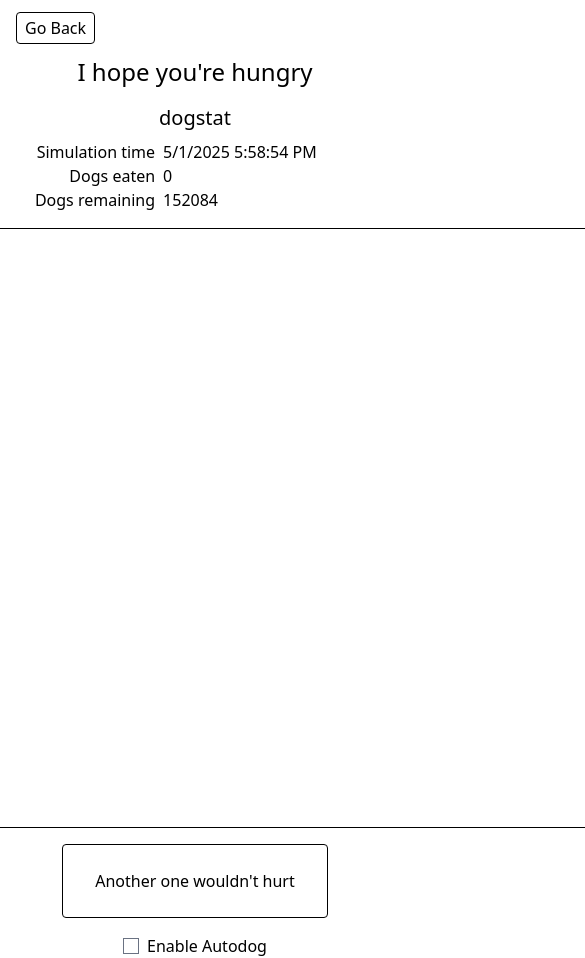
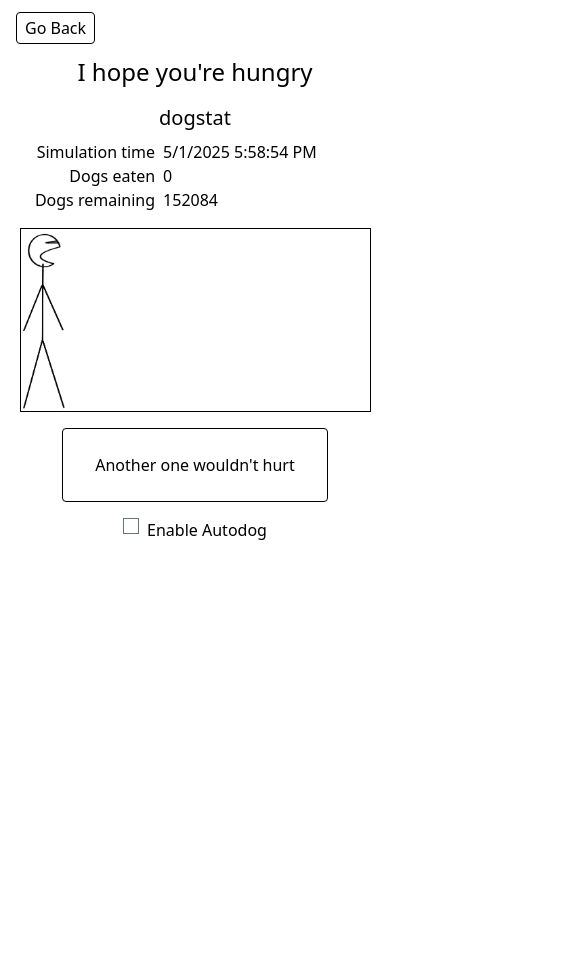
Before and after one commit to Blquinn/your-life-in-dogs, a SvelteKit app: page /bbq in a window 390 px wide. Shown: the whole page, 585 px wide, since content can reach past the window. After the commit the page ends 844 px from the top, so only its background shows below. Built offline with nearby package versions, Linux system fonts and the light colour scheme.

Commit message:
Make game responsive

```diff
--- a/src/routes/bbq/+page.svelte
+++ b/src/routes/bbq/+page.svelte
@@ -23,16 +23,19 @@
 		requestAnimationFrame(onFrame);
 	}
 
-	const screenWidth = 800;
-	const screenHeight = 600;
+	let viewportWidth = $state(800);
+	let viewportHeight = $state(420);
 
-	const scaleFactor = 6; // px per virtual inch
+	const referenceScaleFactor = 6;
+	const referencePixels = 420 / referenceScaleFactor;
 
-	const dogWidth = hotDogWidth * scaleFactor;
-	const dogHeight = hotDogLength * scaleFactor;
+	let scaleFactor = $derived(viewportHeight / referencePixels);
 
-	const manHeight = humanHeight * scaleFactor;
-	const manWidth = humanWidth * scaleFactor;
+	let dogWidth = $derived(hotDogWidth * scaleFactor);
+	let dogHeight = $derived(hotDogLength * scaleFactor);
+
+	let manHeight = $derived(humanHeight * scaleFactor);
+	let manWidth = $derived(humanWidth * scaleFactor);
 
 	let autodogEnabled = $state(false);
 
@@ -43,7 +46,7 @@
 
 	let dogsPerHour = $derived(dogFormState.state.totalDogs / dogFormState.state.daysLeft / 24);
 	let spawnRate = $derived((dogsPerHour / 60 / 60) * timeMultiplier);
-	let dogVelocity = $derived(autodogEnabled ? (spawnRate * screenWidth) / dogWidth : 400);
+	let dogVelocity = $derived(autodogEnabled ? (spawnRate * viewportWidth) / dogWidth : 400);
 
 	let startTime = new Date();
 	let totalGameTimeElapsed = $state(0.0);
@@ -70,8 +73,8 @@
 
 		const id = nextId();
 		inFlightDogs.set(id, {
-			x: screenWidth + dogWidth,
-			y: screenHeight - dogWidth - (manHeight - 8 * scaleFactor)
+			x: viewportWidth + dogWidth,
+			y: viewportHeight - dogWidth - (manHeight - 8 * scaleFactor)
 		});
 	}
 
@@ -118,9 +121,9 @@
 	<a class="rounded border px-2 py-1" href="/dog-mountain">Go Back</a>
 </div>
 
-<main class="flex flex-col items-center justify-center space-y-4">
+<main class="space-y-4">
 	{#if dogsRemaining > 0}
-		<h2 class="text-2xl">I hope you're hungry</h2>
+		<h2 class="text-center text-2xl">I hope you're hungry</h2>
 
 		<div class="flex flex-col items-center space-y-2">
 			<h3 class="text-xl">dogstat</h3>
@@ -145,18 +148,19 @@
 		</div>
 
 		<div
-			class="relative overflow-hidden border"
-			style={`
-                width: ${screenWidth}px;
-                height: ${screenHeight}px;
-            `}
+			bind:clientWidth={viewportWidth}
+			bind:clientHeight={viewportHeight}
+			class="
+				relative mx-auto aspect-[800/420] w-[90%] overflow-hidden
+				border
+			"
 		>
 			<div
 				style={`
                     position: absolute;
                     width: ${manWidth}px;
                     left: 0px;
-                    top: ${screenHeight - manHeight}px;
+                    top: ${viewportHeight - manHeight}px;
                 `}
 			>
 				<div
@@ -200,15 +204,15 @@
 		</div>
 
 		{#if autodogEnabled}
-			<div class="m-auto">
+			<div class="mx-auto w-9/10 max-w-128">
 				<p>
 					By default, autodog runs in real time. In other words it will spawn hot dogs at a rate of {dogsPerHour.toFixed(
 						3
 					)} per hour.
 				</p>
-				<label for="dog-rate" class="flex items-center space-x-2">
+				<label for="dog-rate" class="flex flex-col items-center space-y-2 space-x-2 sm:flex-row">
 					<input
-						class="w-92"
+						class="w-9/10 max-w-92"
 						type="range"
 						name="dog-rate"
 						id="dog-rate"
@@ -221,12 +225,14 @@
 				</label>
 			</div>
 		{:else}
-			<button class="cursor-pointer rounded border px-8 py-6" onmousedown={spawnDog}
-				>Another one wouldn't hurt</button
-			>
+			<div class="flex items-center">
+				<button class="mx-auto cursor-pointer rounded border px-8 py-6" onmousedown={spawnDog}
+					>Another one wouldn't hurt</button
+				>
+			</div>
 		{/if}
 
-		<label for="autodog" class="flex flex-row items-center space-x-2">
+		<label for="autodog" class="flex flex-row justify-center space-x-2">
 			<input id="autodog" type="checkbox" bind:checked={autodogEnabled} />
 			<span>Enable Autodog</span>
 		</label>
```
